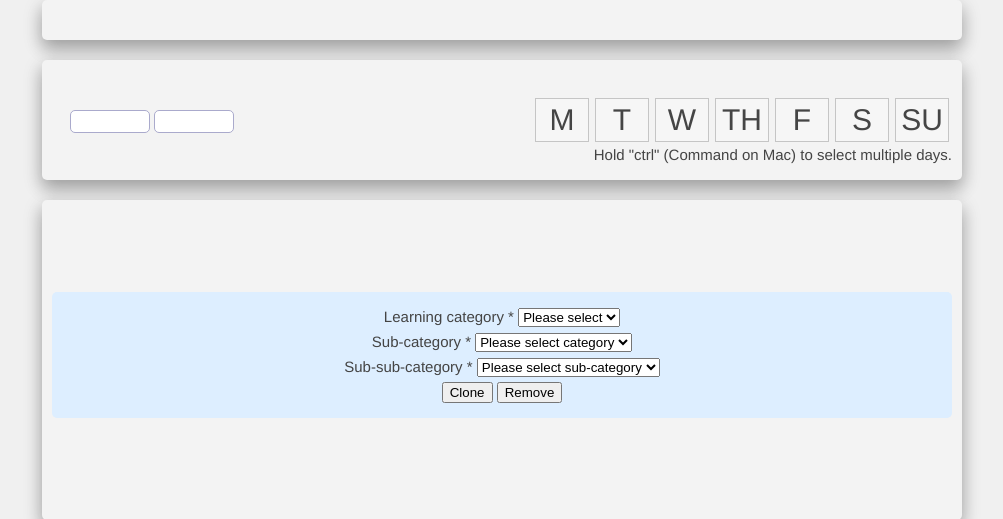
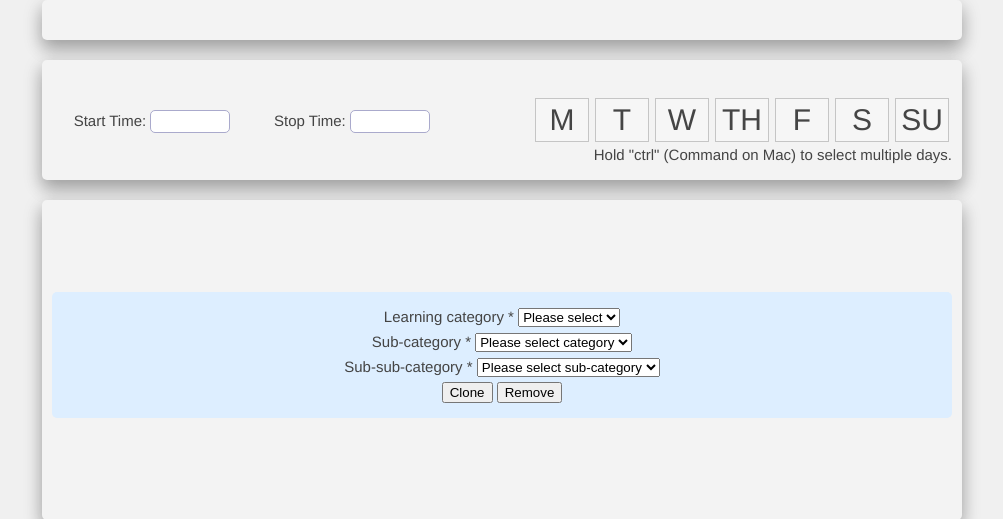
Before and after one commit to tylersriver/Raspberry-Pi-Pool-Controller, a PHP site: page /scheduler/index.php in a window 1280 px wide. Shown: the part 242-761 px from the top of the page, without its empty margins (138-1141 px from the left). Run offline with PHP 8.4, Linux system fonts and the light colour scheme; some libraries are stand-ins or nearby versions.

Commit message:
Updated scheduler. Added jquery timepicker files.

```diff
--- a/scheduler/index.php
+++ b/scheduler/index.php
@@ -137,8 +137,14 @@ Last Revision: 8 March 2016
 
         <div class="doublewidthTileSkinny">
             <div id="timeSelection">
+                <div class = "timeContainer">
+                Start Time:
                     <input id="stepExample1" type="text" class="time ui-timepicker-input" autocomplete="off">
+                </div>
+                <div class="timeContainer">
+                Stop Time:
                 <input id="stepExample2" type="text" class="time ui-timepicker-input" autocomplete="off">
+                </div>
             </div>
             <div id="daysOfWeek">
 
--- a/styles.css
+++ b/styles.css
@@ -194,14 +194,22 @@ ul {
 }
 #timeSelection
 {
-    margin-left: 0px;
-    display: inline-block;
-    width:200px;
+    margin-left: -600px;
+    width:300px;
     margin-top: 35px;
-    float:left;
+    align-content: center;
+    display: inline;
 
 
 }
+.timeContainer
+{
+    margin-top: inherit;
+    height: 40px;
+    width: 200px;
+    float:left;
+}
+
 
 #selectable
 {
```
